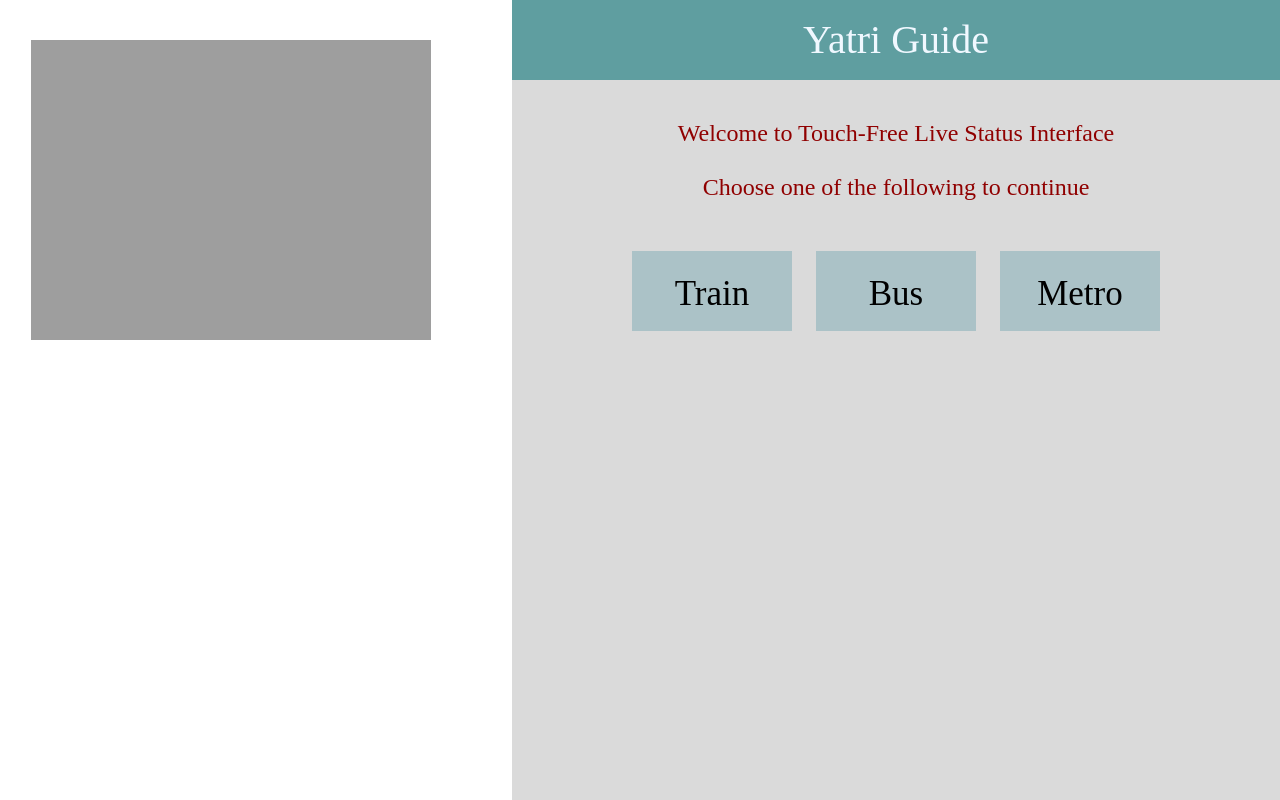
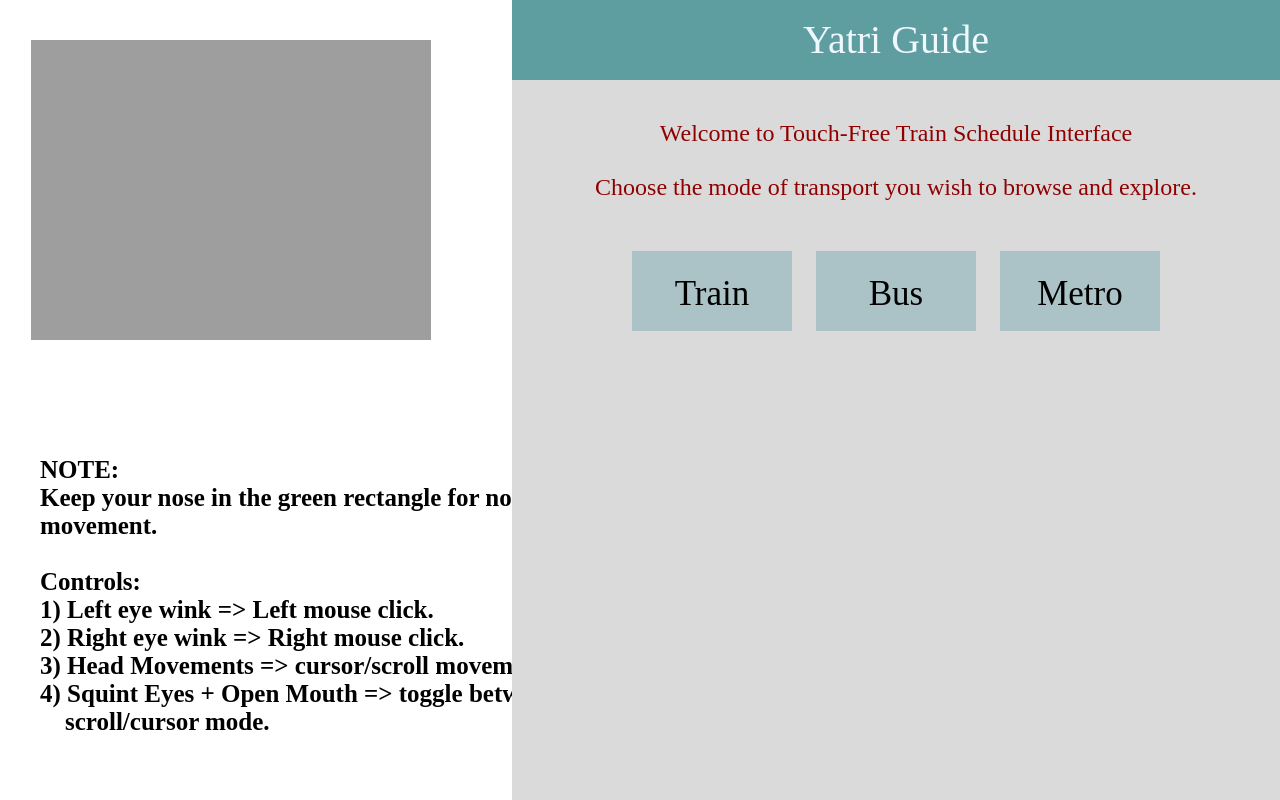
Before and after one commit to suyash-chintawar/Cursor-Control-Using-Facial-Movements, a Flask app: page / in a window 1280 px wide. Run offline with Flask 2, Linux system fonts and the light colour scheme.

Commit message:
addi instructions

```diff
--- a/controller.py
+++ b/controller.py
@@ -37,8 +37,8 @@ right_eye_brow_diff = None
 is_mode_selection = False
 anchor = None
 previous_action = None
-HORIZONTAL_DRAG = 35
-VERTICAL_DRAG = 25
+HORIZONTAL_DRAG = 25
+VERTICAL_DRAG = 15
 SCROLL = 5
 
 def get_other_modes():
--- a/main.py
+++ b/main.py
@@ -29,7 +29,7 @@ def main_func():
 
             if FRAME_GAP is not None:
                 FRAME_GAP+=1
-                print(FRAME_GAP)
+                # print(FRAME_GAP)
                 if FRAME_GAP >= 40:
                     FRAME_GAP = None
 
--- a/static/styles/style.css
+++ b/static/styles/style.css
@@ -54,6 +54,10 @@ select {
     box-sizing: border-box;
     font-size: 25px;
     padding: 30px;
+}
+
+select:hover {
+    cursor: pointer;
 }
 
 #from, #to {
--- a/templates/index.html
+++ b/templates/index.html
@@ -7,13 +7,25 @@
 </head>
 <body>
     <div class="canvas_div split left">
-        <div class="centered">
+        <div class="centered" >
             <canvas id="canvas" width="640px" height="480px"></canvas>
         </div>
+
+        <div id="instructions" style="padding-top: 57vh; padding-left: 40px; font-size: 25px;">
+            <h4>NOTE:<br>
+            Keep your nose in the green rectangle for no cursor / scroll <br> movement.
+            <br><br>
+            Controls: <br>
+            1) Left eye wink  => Left mouse click. <br>
+            2) Right eye wink => Right mouse click. <br>
+            3) Head Movements => cursor/scroll movement. <br>
+            4) Squint Eyes + Open Mouth => toggle between <br> &nbsp &nbsp scroll/cursor mode. </h4>
+        </div>
+    </div>
     </div>
     <div class="web_content_div split right">
         <div id="app_name">Yatri Guide</div>
-        <div class="welcome_message">Welcome to Touch-Free Live Status Interface<br><br> Choose one of the following to continue <br></div>
+        <div class="welcome_message">Welcome to Touch-Free Train Schedule Interface<br><br> Choose the mode of transport you wish to browse and explore. <br></div>
         <div class="vehicle_type">
             <div class="train" onclick="location.href='/search'">Train</div>
             <div class="bus">Bus</div>
--- a/window.py
+++ b/window.py
@@ -55,17 +55,17 @@ def show(frame, data, mode, message, anchor):
             cv2.line(frame, anchor, data.nose_point, COLOR_BLUE, 2)
 
     if mode_str is not '':
-        cv2.putText(frame, mode_str, (10, 60), cv2.FONT_HERSHEY_SIMPLEX, 0.7, COLOR_RED, 2)
+        cv2.putText(frame, mode_str.upper(), (10, 60), cv2.FONT_HERSHEY_SIMPLEX, 0.7, COLOR_RED, 2)
         cv2.putText(frame, 'Squint+open mouth to change mode', (10, 450), cv2.FONT_HERSHEY_SIMPLEX, 0.7, COLOR_BLACK, 2)
 
         if mode_str == 'Cursor Mode' or mode_str == 'Scroll Mode':
-            cv2.putText(frame, 'l. wink : l. click', (400, 60), cv2.FONT_HERSHEY_SIMPLEX, 0.7, COLOR_BLACK, 2)
-            cv2.putText(frame, 'r. wink : r. click', (400, 100), cv2.FONT_HERSHEY_SIMPLEX, 0.7, COLOR_BLACK, 2)
+            cv2.putText(frame, 'left wink : left click', (350, 60), cv2.FONT_HERSHEY_SIMPLEX, 0.7, COLOR_BLACK, 2)
+            cv2.putText(frame, 'right wink : right click', (350, 90), cv2.FONT_HERSHEY_SIMPLEX, 0.7, COLOR_BLACK, 2)
         elif mode_str == 'Teams Mode':
-            cv2.putText(frame, 'l. wink : toggle video ', (400, 60), cv2.FONT_HERSHEY_SIMPLEX, 0.7, COLOR_BLACK, 2)
-            cv2.putText(frame, 'r. wink : toggle mic', (400, 100), cv2.FONT_HERSHEY_SIMPLEX, 0.7, COLOR_BLACK, 2)
+            cv2.putText(frame, 'left wink : toggle video ', (400, 60), cv2.FONT_HERSHEY_SIMPLEX, 0.7, COLOR_BLACK, 2)
+            cv2.putText(frame, 'right wink : toggle mic', (400, 100), cv2.FONT_HERSHEY_SIMPLEX, 0.7, COLOR_BLACK, 2)
     else:
-        cv2.putText(frame, 'Open mouth to start', (10, 60), cv2.FONT_HERSHEY_SIMPLEX, 0.7, COLOR_RED, 2)
+        cv2.putText(frame, 'OPEN MOUTH TO START SYSTEM', (10, 60), cv2.FONT_HERSHEY_SIMPLEX, 0.7, COLOR_RED, 2)
     cv2.putText(frame, message, (10, 120), cv2.FONT_HERSHEY_SIMPLEX, 0.7, COLOR_RED, 2)
 
     if controller.is_mode_selection:
```
Also changed, not shown: templates/search.html (+11 -0 lines).
